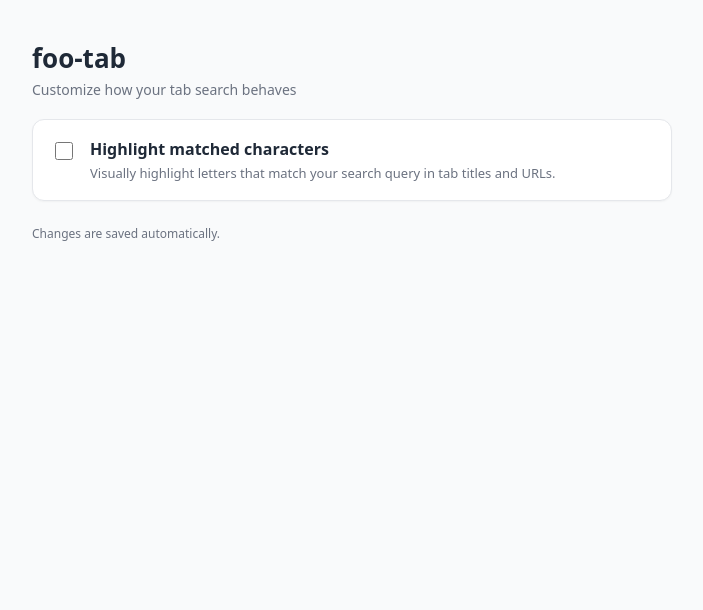
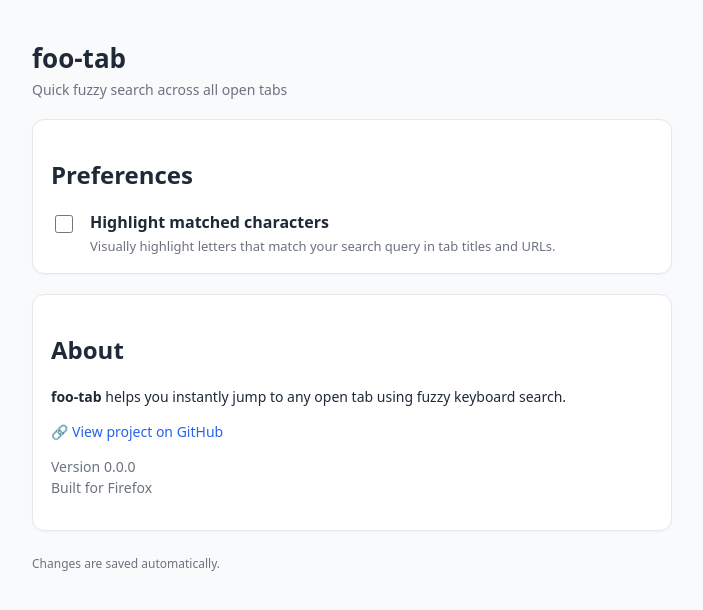
Before and after one commit to gsluthra/jump-kick, a browser extension: page options.html in a window 1280 px wide. Shown: the whole page, without its empty margins (288-991 px from the left). Drawn offline with Linux system fonts and the light colour scheme.

Commit message:
Added an about section in preferences to point to github page

```diff
--- a/options.css
+++ b/options.css
@@ -81,3 +81,24 @@
   font-size: 12px;
   color: var(--subtext);
 }
+
+.about p {
+  font-size: 14px;
+  line-height: 1.5;
+}
+
+.about a {
+  color: var(--accent);
+  text-decoration: none;
+  font-weight: 500;
+}
+
+.about a:hover {
+  text-decoration: underline;
+}
+
+.meta {
+  margin-top: 12px;
+  font-size: 12px;
+  color: var(--subtext);
+}
--- a/options.html
+++ b/options.html
@@ -8,9 +8,12 @@
 <body>
   <div class="container">
     <h1>foo-tab</h1>
-    <p class="subtitle">Customize how your tab search behaves</p>
+    <p class="subtitle">Quick fuzzy search across all open tabs</p>
 
+    <!-- SETTINGS CARD -->
     <div class="card">
+      <h2>Preferences</h2>
+
       <label class="setting">
         <input type="checkbox" id="highlightToggle">
         <div>
@@ -22,6 +25,24 @@
       </label>
     </div>
 
+    <!-- ABOUT CARD -->
+    <div class="card about">
+      <h2>About</h2>
+
+      <p><strong>foo-tab</strong> helps you instantly jump to any open tab using fuzzy keyboard search.</p>
+
+      <p>
+        🔗 <a href="https://github.com/gsluthra/foo-tab" target="_blank">
+        View project on GitHub
+        </a>
+      </p>
+
+      <p class="meta">
+        Version <span id="version"></span><br>
+        Built for Firefox
+      </p>
+    </div>
+
     <p class="footer">Changes are saved automatically.</p>
   </div>
 
--- a/options.js
+++ b/options.js
@@ -12,3 +12,10 @@
 });
 
 loadSettings();
+
+// Show extension version
+const versionEl = document.getElementById("version");
+if (versionEl) {
+  const manifest = browser.runtime.getManifest();
+  versionEl.textContent = manifest.version;
+}
```
